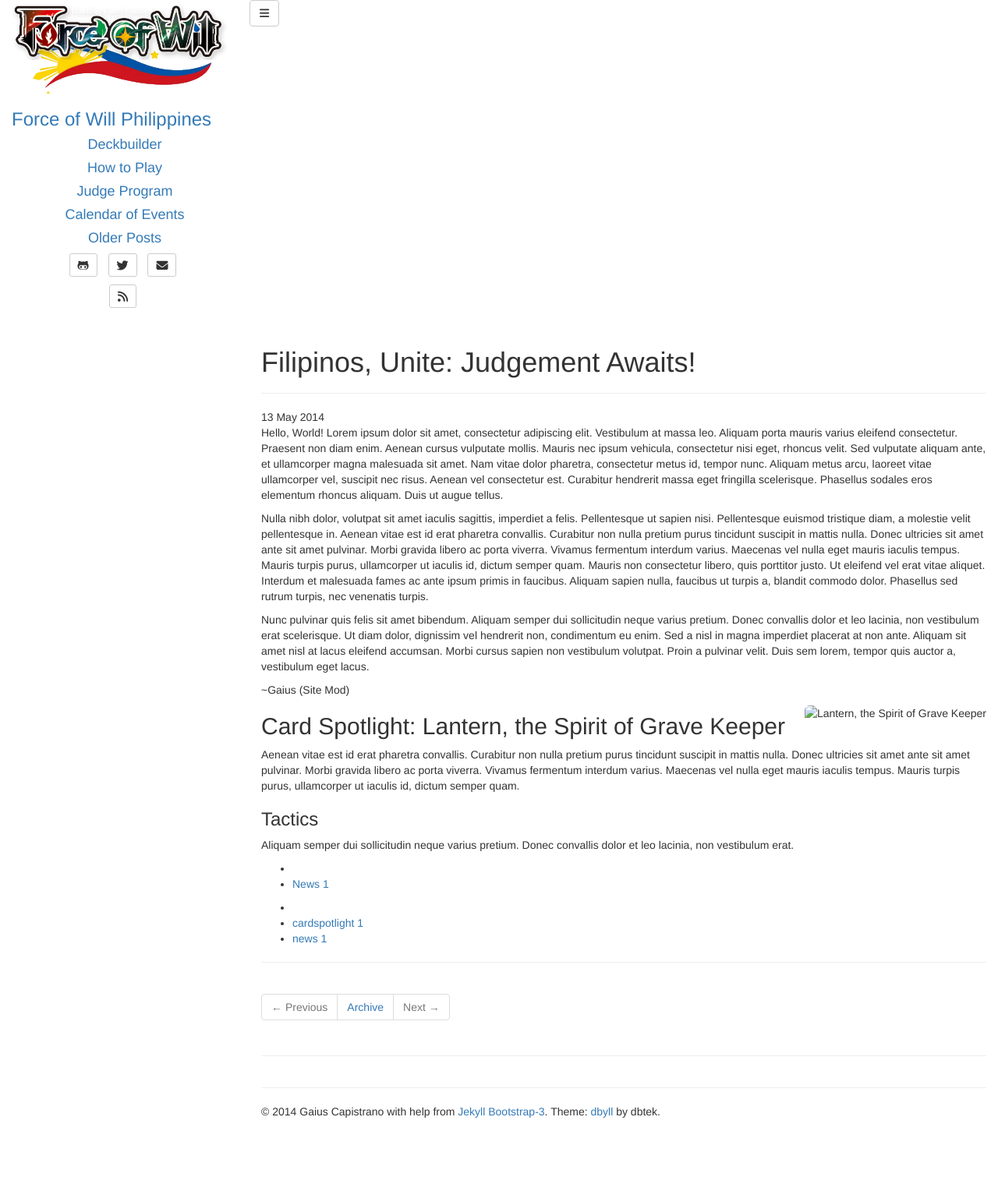
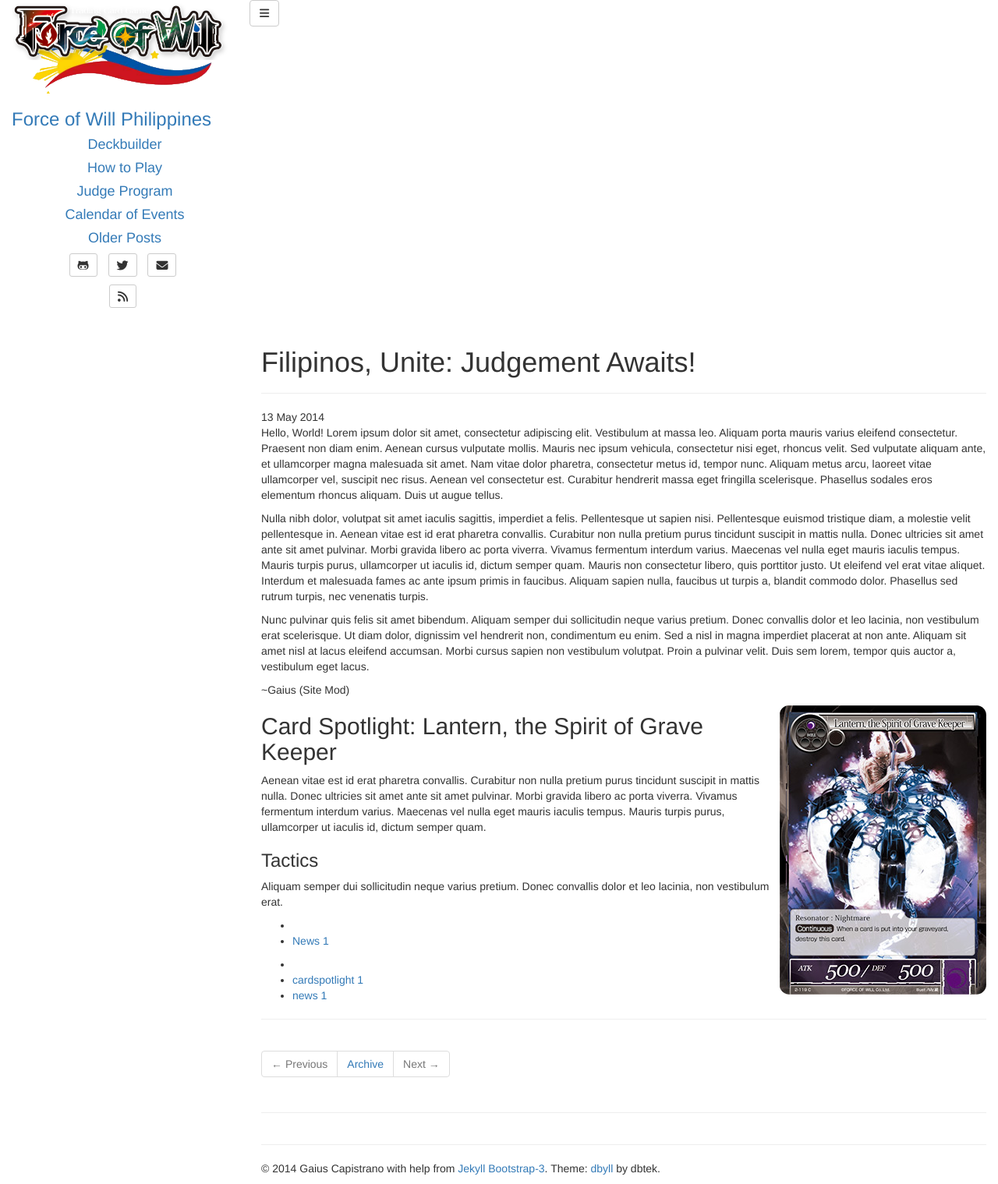
Before and after one commit to GaiusSensei/fw-blog, a Jekyll site: the page built from _posts/2014-05-13-filipinos-unite-judgement-awaits.md, in a window 1280 px wide. Shown: the whole page at 78% size. Built offline with Jekyll 4.4.1, drawn with Linux system fonts in a browser that asks for light colours; nearby versions of some CDN libraries; library files that are not in the unit come from our copies; before the commit the page ends 1446 px from its top, so only the background shows below that.

Commit message:
Missing slash on img src.

```diff
--- a/_posts/2014-05-13-filipinos-unite-judgement-awaits.md
+++ b/_posts/2014-05-13-filipinos-unite-judgement-awaits.md
@@ -16,8 +16,9 @@
 ~Gaius (Site Mod)
 
 <div class="pull-right">
-    <img src="{{BASE_PATH}}assets/images/EN2/119.jpg" alt="Lantern, the Spirit of Grave Keeper" class="img-responsive img-rounded" />
+    <img src="{{BASE_PATH}}/assets/images/EN2/119.jpg" alt="Lantern, the Spirit of Grave Keeper" class="img-responsive img-rounded" />
 </div>
+
 ## Card Spotlight: Lantern, the Spirit of Grave Keeper
 
 Aenean vitae est id erat pharetra convallis. Curabitur non nulla pretium purus tincidunt suscipit in mattis nulla. Donec ultricies sit amet ante sit amet pulvinar. Morbi gravida libero ac porta viverra. Vivamus fermentum interdum varius. Maecenas vel nulla eget mauris iaculis tempus. Mauris turpis purus, ullamcorper ut iaculis id, dictum semper quam.
```
